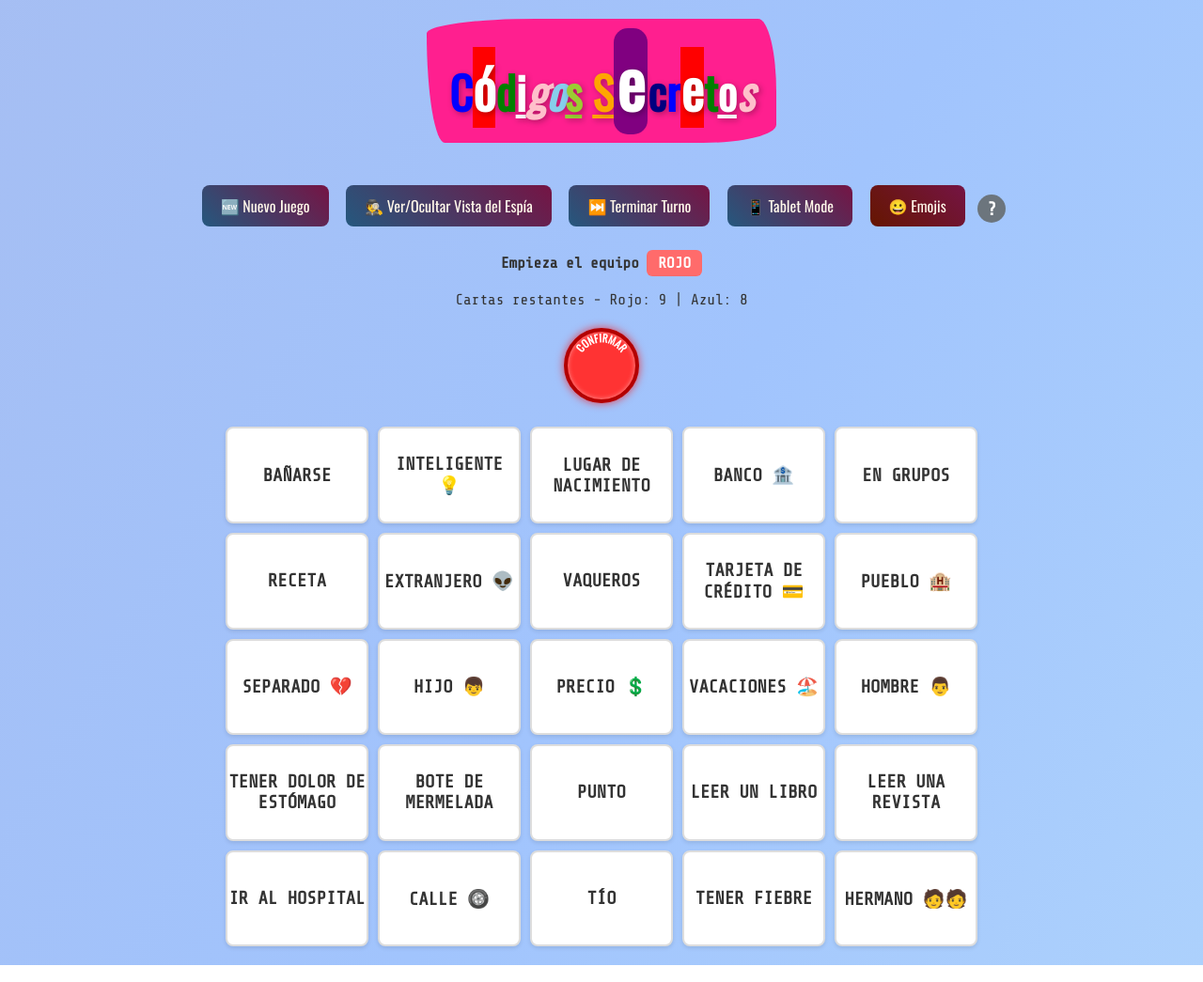
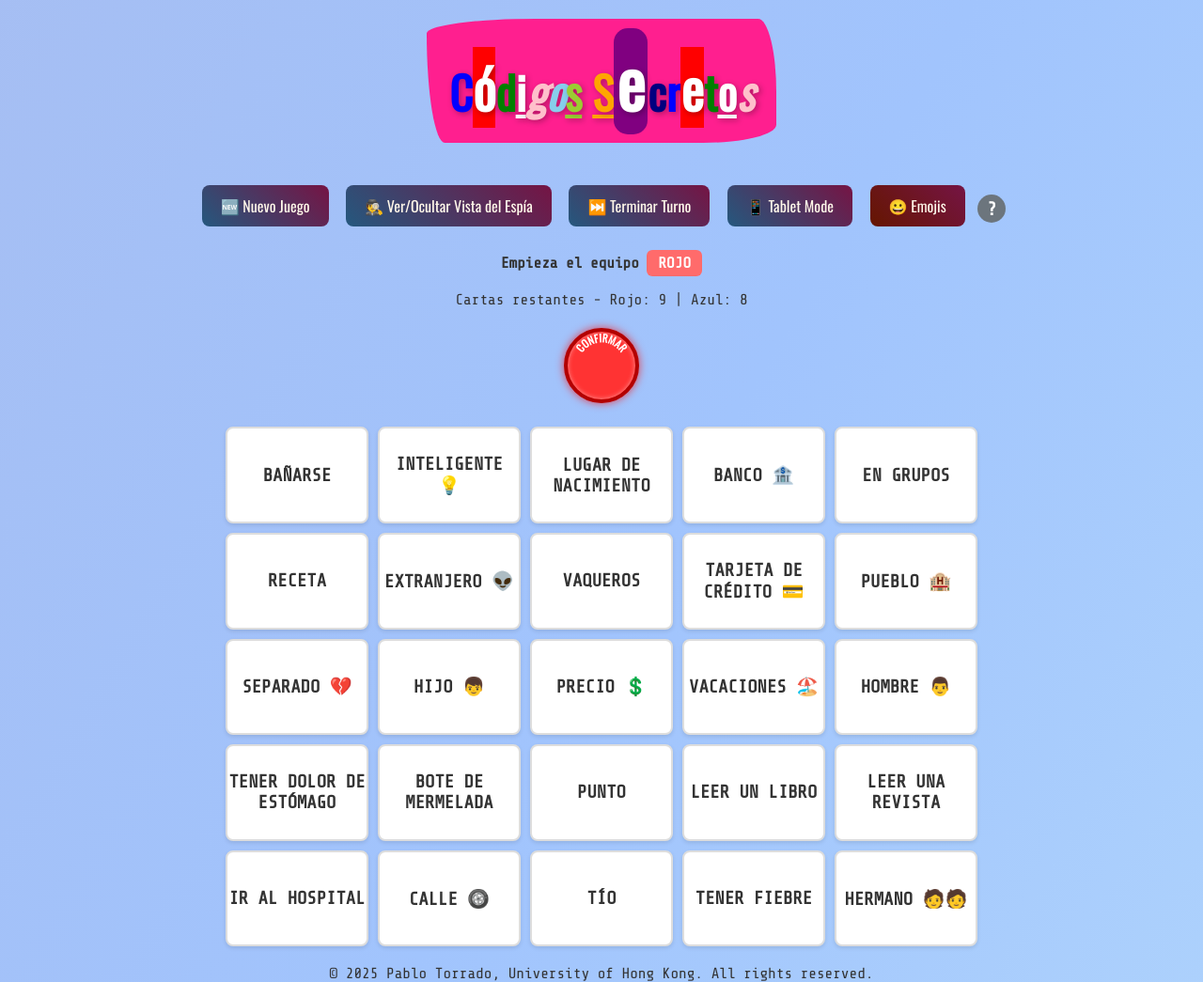
Before and after one commit to balpomorelitm/Codigos-secretos, a plain HTML site: page index.html in a window 1280 px wide. Shown: the whole page at 94% size. Drawn offline with nearby package versions, Linux system fonts and the light colour scheme.

Commit message:
Add copyright statement to HTML

```diff
--- a/index.html
+++ b/index.html
@@ -99,6 +99,7 @@
     </div>
     </main>
     <script src="script.js"></script>
+    <footer>© 2025 Pablo Torrado, University of Hong Kong. All rights reserved.</footer>
 </div>
 </body>
 </html>
```
